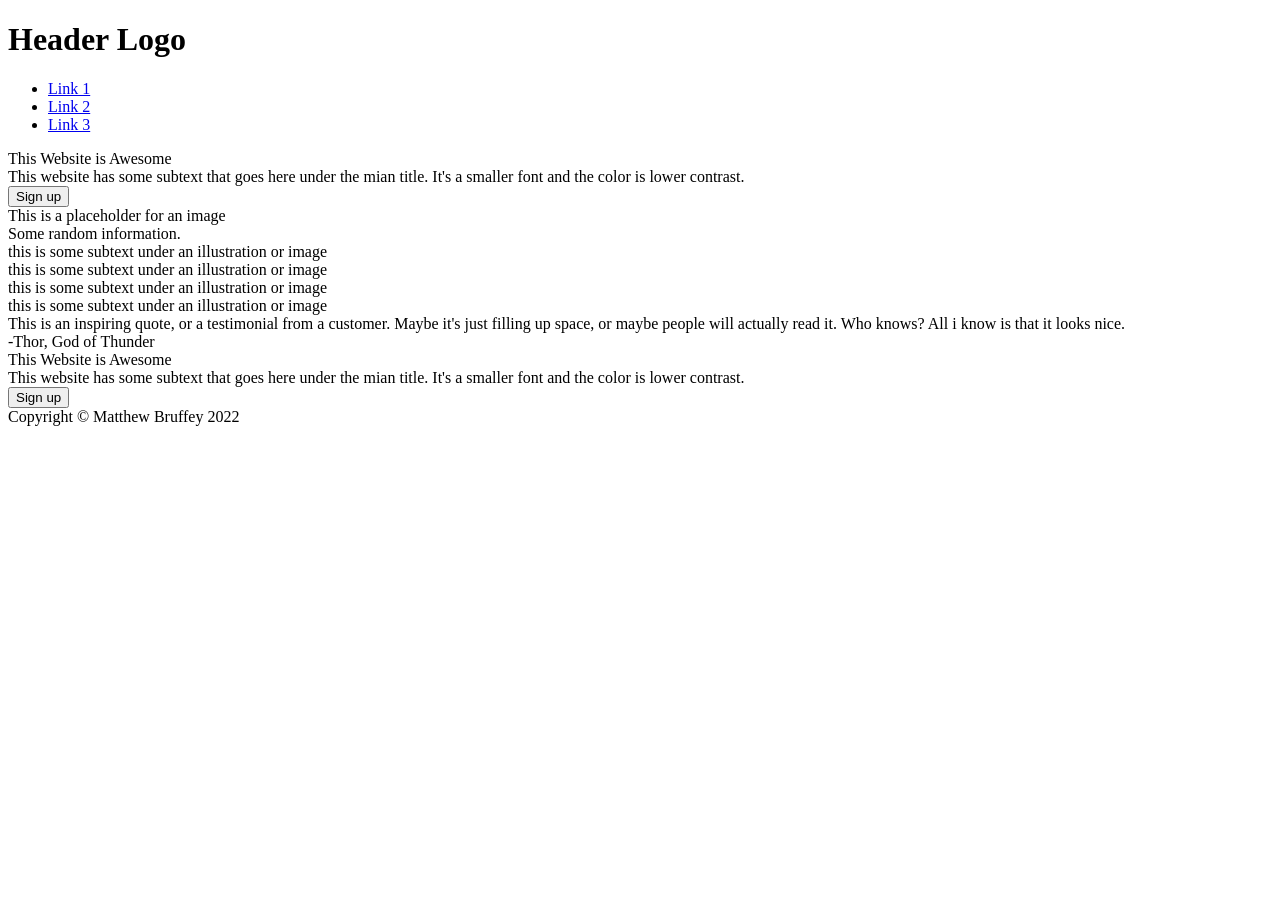
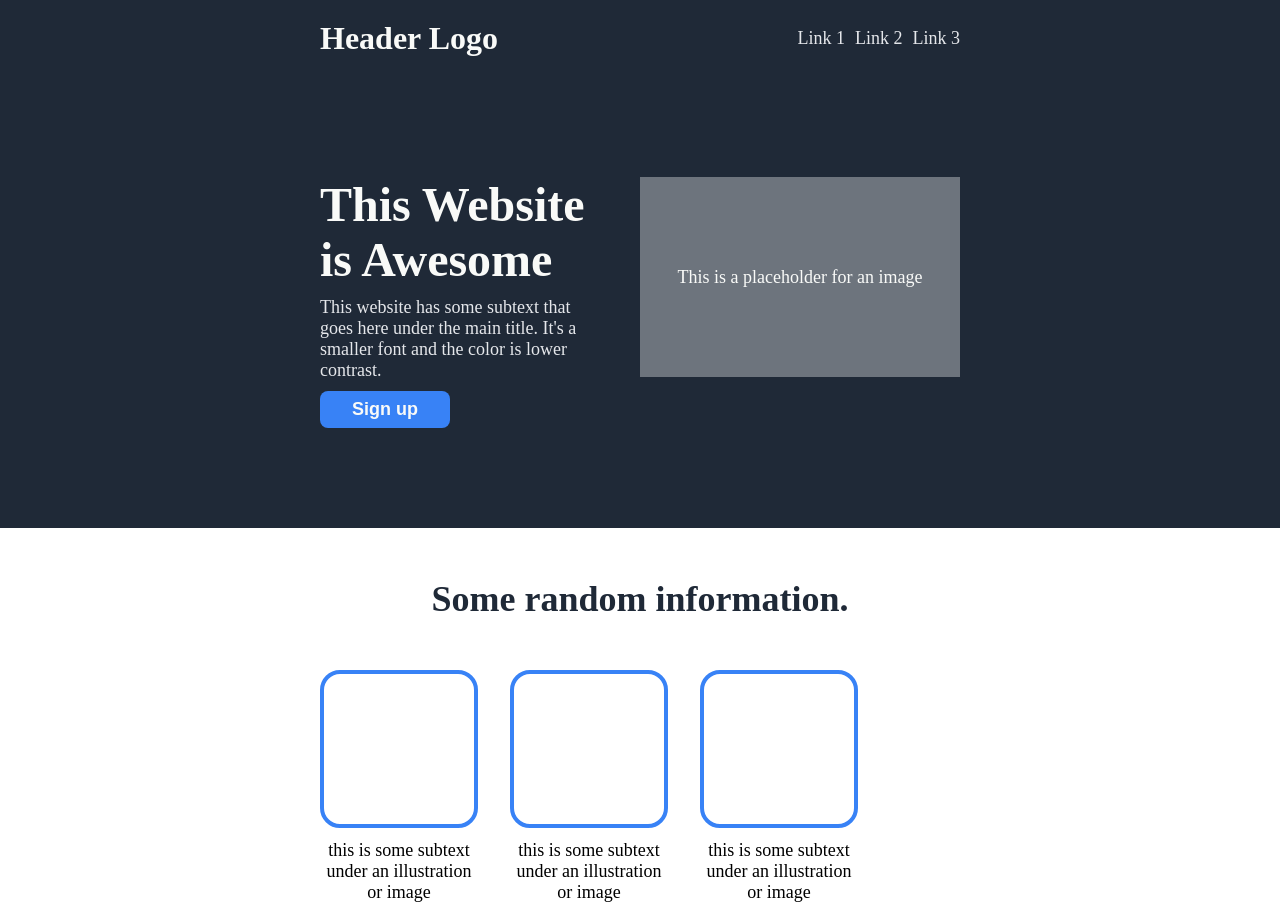
Before and after one commit to mdbruffey/Odin-Project-Landing-Page, a plain HTML site: page index.html in a window 1280 px wide. Shown: the top 910 px of the page. Before the commit the page ends 800 px from the top, so only its background shows below. Drawn offline with Linux system fonts and the light colour scheme.

Commit message:
Add style to html elements
Made some corrections to html content and
added a set of <div> containers to set the
width of each section to 50% of the window.

```diff
--- a/index.html
+++ b/index.html
@@ -4,9 +4,11 @@
     <meta charset="UTF-8">
     <meta http-equiv="X-UA-Compatible" content="IE=edge">
     <meta name="viewport" content="width=device-width, initial-scale=1.0">
+    <link rel="stylesheet" href="style.css">
     <title>Landing Page</title>
 </head>
 <body>
+    <div class="container header_bg">
         <div class="header">
             <h1>Header Logo</h1>
             <ul>
@@ -15,52 +17,64 @@
                 <li><a href="#">Link 3</a></li>
             </ul>
         </div>
+    </div>
 
-    <div class="content 1">
+    <div class="container content1_bg">
+        <div class="content1">
             <div class="left-text">
                 <div class="cheader1">This Website is Awesome</div>
-            <div class="ctext1">This website has some subtext that goes here under the mian title. It's a smaller font and the color is lower contrast.</div>
-            <button class="cubtton1">Sign up</button>
+                <div class="ctext1">This website has some subtext that goes here under the main title. It's a smaller font and the color is lower contrast.</div>
+                <button class="cbutton1">Sign up</button>
             </div>
             <div class="right-img">This is a placeholder for an image</div>
         </div>
+    </div>
 
-    <div class="content 2">
+    <div class="container content2_bg">
+        <div class="content2">
             <div class="cheader2">Some random information.</div>
             <div class="cards">
                 <div class="card">
-                <div class="card-img">
+                    <div class="card-img"></div>
                     <div class="subtext">this is some subtext under an illustration or image</div>
                 </div>
                 <div class="card">
-                <div class="card-img">
+                    <div class="card-img"></div>
                     <div class="subtext">this is some subtext under an illustration or image</div>
                 </div>
                 <div class="card">
-                <div class="card-img">
+                    <div class="card-img"></div>
                     <div class="subtext">this is some subtext under an illustration or image</div>
                 </div>
                 <div class="card">
-                <div class="card-img">
+                    <div class="card-img"> </div>
                     <div class="subtext">this is some subtext under an illustration or image</div>
                 </div>
             </div>
         </div>
+    </div>
 
-    <div class="content 3">
-        <div class="quote">This is an inspiring quote, or a testimonial from a customer. Maybe it's just filling up space, or maybe people will actually read it. Who knows? All i know is that it looks nice.</div>
+    <div class="container content3_bg">
+        <div class="content3">
+            <div class="quote">This is an inspiring quote, or a testimonial from a customer. Maybe it's just filling up space, or maybe people will actually read it. Who knows? All I know is that it looks nice.</div>
             <div class="quotee">-Thor, God of Thunder</div>
         </div>
+    </div>
 
-    <div class="content 4">
-        <div class="left-text2">
-            <div class="cheader2">This Website is Awesome</div>
-            <div class="ctext2">This website has some subtext that goes here under the mian title. It's a smaller font and the color is lower contrast.</div>
+    <div class="container content4_bg">
+        <div class="content4">
+            <div class="box">
+                <div class="left-text4">
+                    <div class="cheader4">Call to action! It's time!</div>
+                    <div class="ctext4">Sign up for our product by clicking that button right over there!</div>
                 </div>
                 <div class="right-button">
-            <button class="cbutton2">Sign up</button>
+                    <button class="cbutton4">Sign up</button>
                 </div>
             </div>
+        </div>
+    </div>
+
     <div class="footer">Copyright © Matthew Bruffey 2022</div>
 </body>
 </html>
--- a/style.css
+++ b/style.css
@@ -0,0 +1,203 @@
+* {
+    margin: 0px;
+    padding: 0px;
+}
+
+body {
+    height: 100vh;
+    display: flex;
+    flex-direction: column;
+    justify-content: space-between;
+}
+.container {
+    display: flex;
+    justify-content: center;
+}
+.header_bg{
+    background: #1F2937;
+}
+.header {
+    display: flex;
+    justify-content: space-between;
+    align-items: center;
+    padding: 20px;
+    color: #F9FAF8;
+    width: 50%;
+}
+ul {
+    list-style: none;
+    display: flex;
+    gap: 10px;
+}
+
+a:link, a:visited {
+    text-decoration: none;
+    font-size: 18px;
+    color: #E5E7EB;
+}
+
+.content1_bg{
+    background: #1F2937;
+}
+.content1 {
+    display: flex;
+    flex: 0;
+    justify-content: space-between;
+    padding: 100px 50px;
+    min-width: 50%;
+}
+.cheader1 {
+    font-size: 48px;
+    font-weight: 800;
+    color: #F9FAF8;
+}
+.ctext1 {
+    font-size: 18px;
+    color:#E5E7EB;
+    padding: 10px 0px;
+}
+.cbutton1 {
+    color: #F9FAF8;
+    font-size: 18px;
+    font-weight: bold;
+    padding: 8px 32px;
+    border-radius: 8px;
+    border: none;
+    background-color: #3882F6;
+}
+
+.right-img {
+    display: flex;
+    justify-content: center;
+    align-items: center;
+    flex: 0;
+    min-width: 50%;
+    height: 200px;
+    background: #6D747D;
+    color: #F9FAF8;
+    font-size: 18px;
+    text-align: center;
+    margin-left: 50px;
+}
+
+.content2_bg {
+    background: white;
+}
+.content2 {
+    display: flex;
+    flex: 0;
+    flex-direction: column;
+    align-items: center;
+    min-width: 50%;
+    padding: 50px 50px 100px;
+}
+.cheader2 {
+    font-size: 36px;
+    font-weight: 800;
+    color: #1F2937;
+    padding-bottom: 50px;
+}
+.cards {
+    display: flex;
+    flex-wrap: wrap;
+    gap: 32px;
+}
+
+.card {
+    display: flex;
+    flex-direction: column;
+    gap: 8px;
+    width: 158px;
+}
+.card-img {
+    background-color: white;
+    width: 150px;
+    height: 150px;
+    border: 4px solid #3882F6;
+    border-radius: 20px;
+}
+.subtext {
+    text-align: center;
+    padding: 4px;
+    font-size: 18px;
+}
+
+.content3_bg {
+    background: #E5E7EB;
+}
+.content3 {
+    display: flex;
+    flex: 0;
+    flex-direction: column;
+    justify-content: center;
+    align-items: center;
+    padding: 100px 50px;
+    min-width: 50%;
+}
+
+.quote {
+    font-style: italic;
+    font-size: 36px;
+    font-weight: light;
+    color: #1F2937;
+    padding: 0px 60px;
+}
+
+.quotee {
+    align-self: flex-end;
+    font-size: 24px;
+    font-weight: bold;
+    padding: 10px 120px;
+}
+
+.content4_bg {
+    background: white;
+}
+.content4 {
+    display: flex;
+    flex: 0;
+    justify-content: center;
+    align-items: center;
+    padding: 100px 50px;
+    min-width: 50%;
+}
+.cheader4 {
+    font-size: 24px;
+    font-weight: 700;
+    color: #F9FAF8;
+}
+.ctext4 {
+    font-size: 18px;
+    color: #E5E7EB;
+}
+
+.box {
+    background-color: #3882F6;
+    border-radius: 8px;
+    padding: 50px 120px;
+    display: flex;
+    justify-content: space-between;
+    align-items: center;
+    width: 100%
+}
+
+.cbutton4 {
+    color: #F9FAF8;
+    font-size: 18px;
+    font-weight: bold;
+    padding: 8px 32px;
+    border-radius: 8px;
+    background-color: #3882F6;
+    border: 2px solid #F9FAF8;
+}
+
+.footer {
+    color: #E5E7EB;
+    background: #1F2937;
+    height: 60px;
+    display: flex;
+    justify-content: center;
+    align-items: center;
+    font-size: 18px;
+    padding: 50px;
+}
```
Lines whose indentation alone changed are shown as unchanged.
